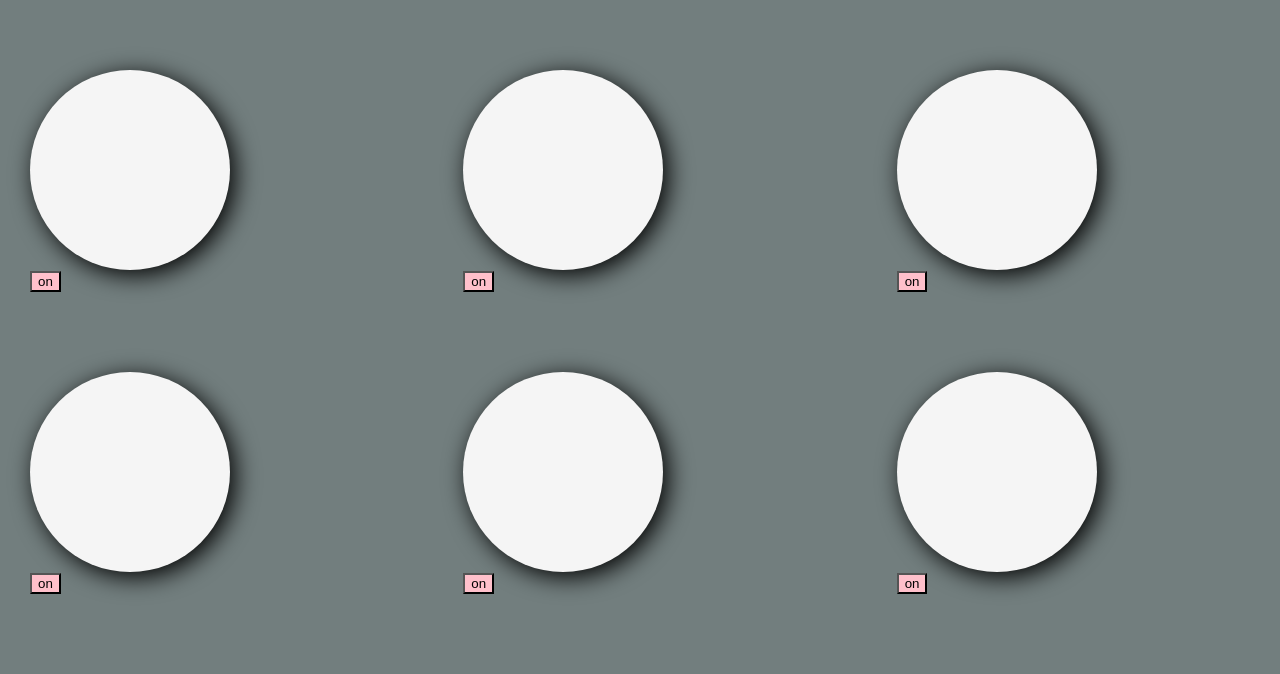
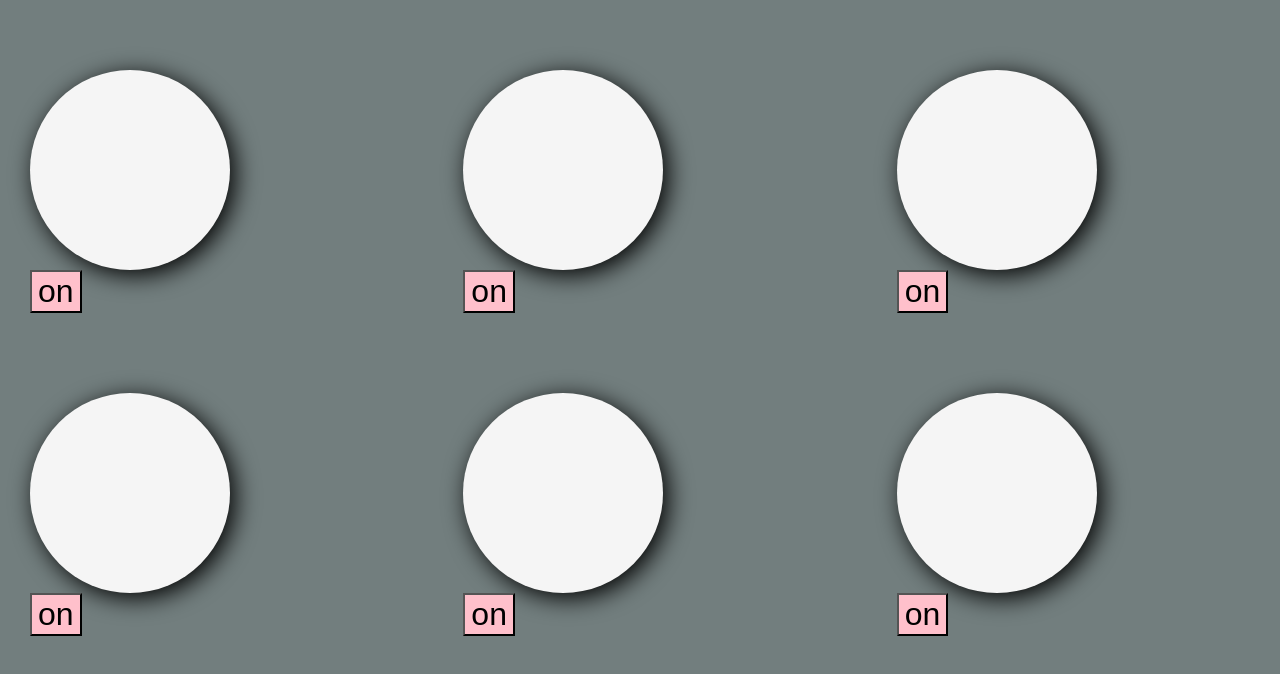
Before and after one commit to Osimitzu/React-my-app2, a React (Create React App) app: page / in a window 1280 px wide. Shown: the top 674 px of the page. Built offline with nearby package versions, Linux system fonts and the light colour scheme.

Commit message:
Ajuste tamaño deboton

```diff
--- a/src/App.css
+++ b/src/App.css
@@ -34,4 +34,5 @@ body {
 
 button {
   background-color: pink;
+  font-size: xx-large;
 }
```
